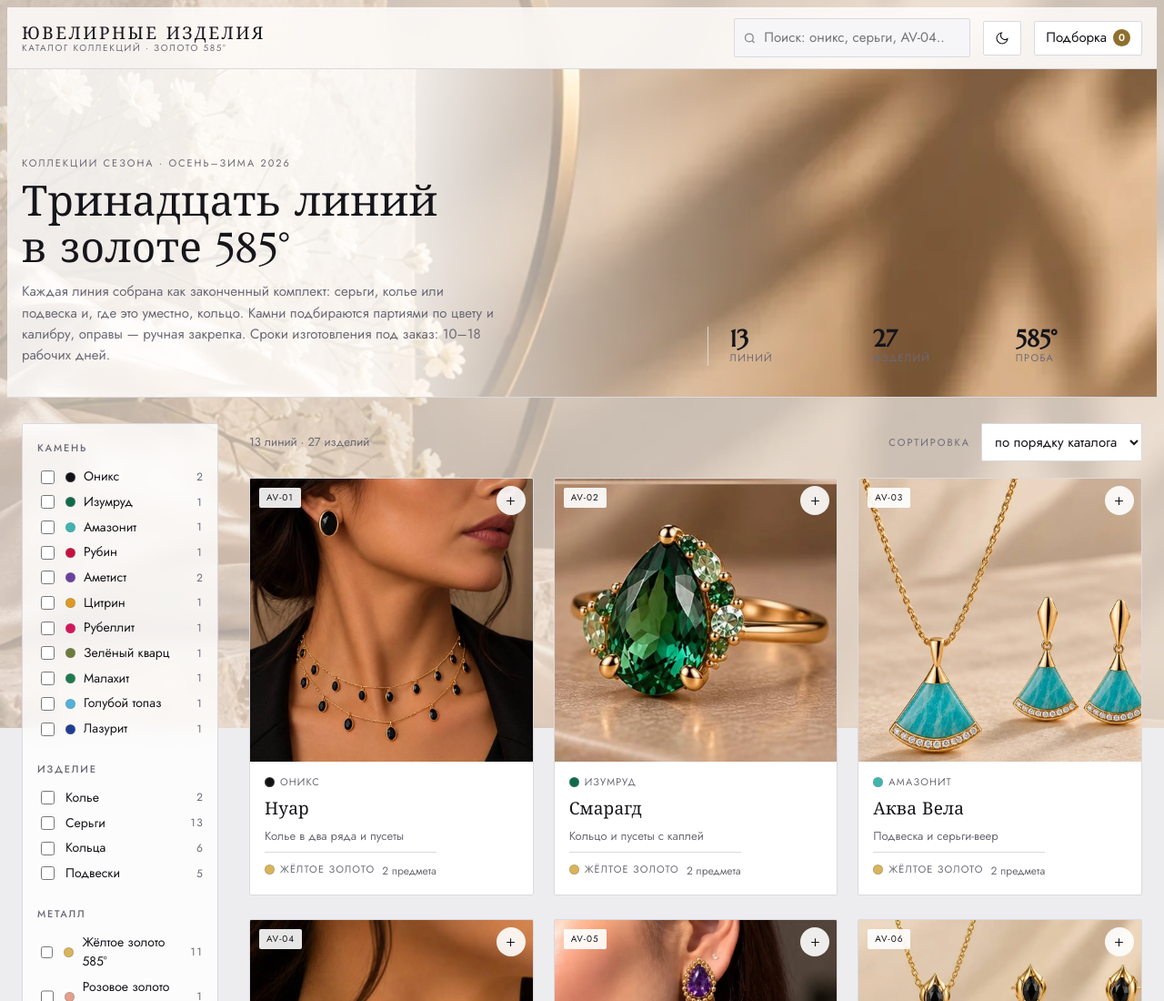
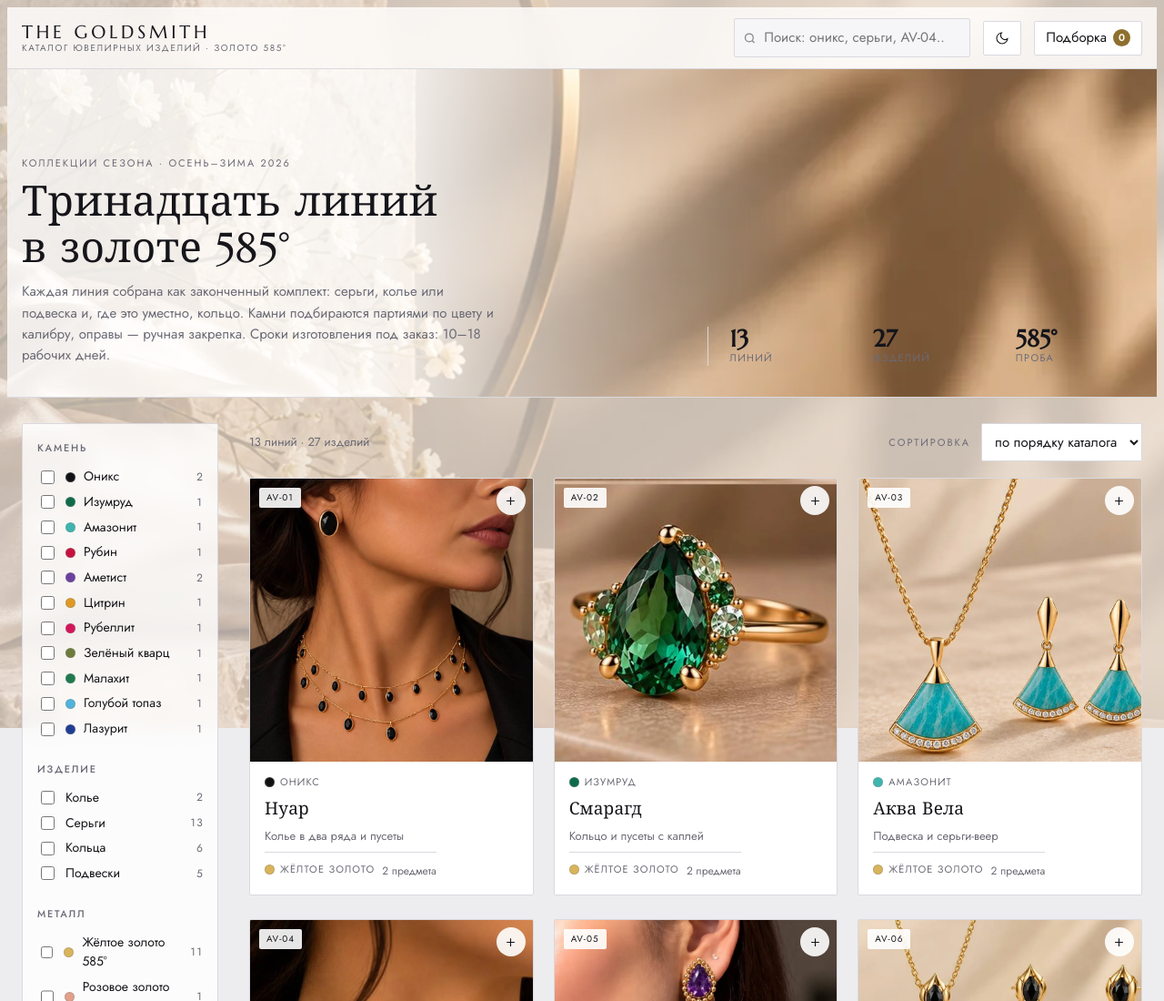
Before and after one commit to isosaid/jewelry-catalog, a plain HTML site: page index.html in a window 1280 px wide. Shown: the top 1100 px of the page at 91% size. Drawn offline with Linux system fonts and the light colour scheme.

Commit message:
Название каталога: The Goldsmith
Co-Authored-By: Claude Opus 5 <noreply@anthropic.com>
Claude-Session: https://claude.ai/code/session_01JKPEebKgKzVVejfha37Hm9

```diff
--- a/index.html
+++ b/index.html
@@ -1,4 +1,4 @@
-<title>Ювелирные изделия</title>
+<title>The Goldsmith</title>
 <meta name="claude:viewport-fit-sides" content="cover">
 <link rel="preconnect" href="https://fonts.googleapis.com">
 <link rel="preconnect" href="https://fonts.gstatic.com" crossorigin>
@@ -49,7 +49,7 @@ button,input,select{font:inherit;color:inherit}
 header.top{position:sticky;top:env(safe-area-inset-top,0px);z-index:30;background:var(--chrome);backdrop-filter:blur(14px) saturate(1.4);-webkit-backdrop-filter:blur(14px) saturate(1.4);border-bottom:1px solid var(--line)}
 .top-in{display:flex;align-items:center;gap:14px;padding-block:12px}
 .brand{display:flex;flex-direction:column;line-height:1.1;margin-right:auto;min-width:0}
-.brand b{font-family:var(--f-display);font-size:19px;font-weight:400;letter-spacing:.13em;text-transform:uppercase;white-space:nowrap;overflow:hidden;text-overflow:ellipsis}
+.brand b{font-family:var(--f-display);font-size:20px;font-weight:400;letter-spacing:.19em;text-transform:uppercase;white-space:nowrap;overflow:hidden;text-overflow:ellipsis}
 .brand span{font-size:10px;letter-spacing:.16em;text-transform:uppercase;color:var(--muted)}
 .search{position:relative;flex:0 1 260px;min-width:0}
 .search input{width:100%;padding:9px 12px 9px 32px;border:1px solid var(--line);border-radius:2px;background:var(--surface-2)}
@@ -170,7 +170,7 @@ footer.page{border-top:1px solid var(--line);background:var(--chrome);backdrop-f
 
 <header class="top">
   <div class="wrap top-in">
-    <div class="brand"><b>Ювелирные изделия</b><span>Каталог коллекций · золото 585°</span></div>
+    <div class="brand"><b>The Goldsmith</b><span>Каталог ювелирных изделий · золото 585°</span></div>
     <div class="search">
       <svg width="15" height="15" viewBox="0 0 24 24" fill="none" stroke="currentColor" stroke-width="2"><circle cx="11" cy="11" r="7"/><path d="m20 20-3.5-3.5"/></svg>
       <input id="q" type="search" placeholder="Поиск: оникс, серьги, AV-04…" aria-label="Поиск по каталогу">
@@ -534,7 +534,7 @@ function openDrawer(){
   drawer.querySelector("#dcopy").onclick=()=>{
     const items=CATALOG.filter(c=>state.sel.has(c.id));
     if(!items.length)return toast("Подборка пуста");
-    copy("Заявка на просчёт — ювелирные изделия\n\n"+items.map(specText).join("\n\n")+
+    copy("Заявка на просчёт — The Goldsmith\n\n"+items.map(specText).join("\n\n")+
       "\n\nПрошу рассчитать стоимость по перечисленным артикулам.");
   };
   drawSel();
```
Also changed, not shown: README.md.
